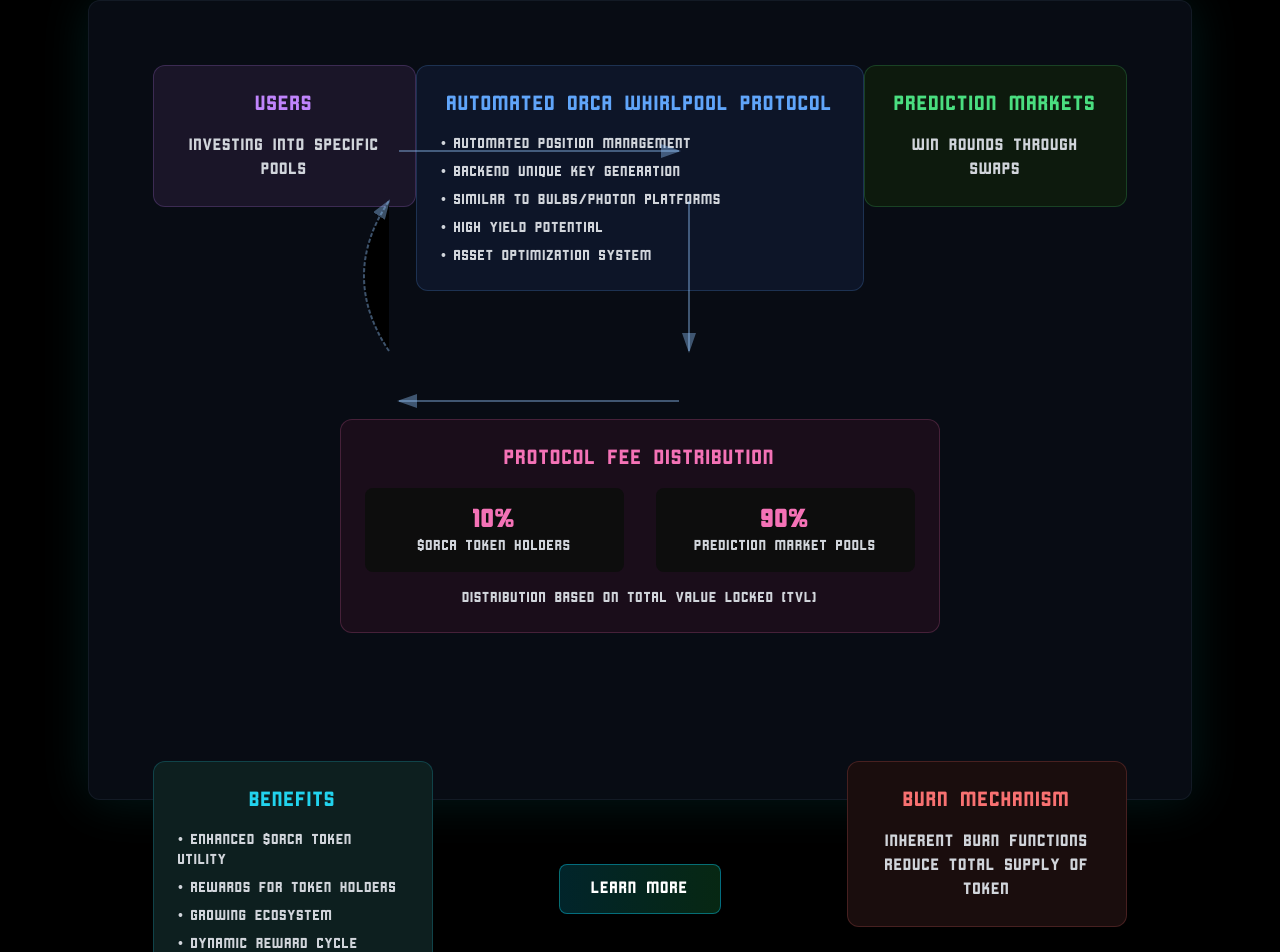
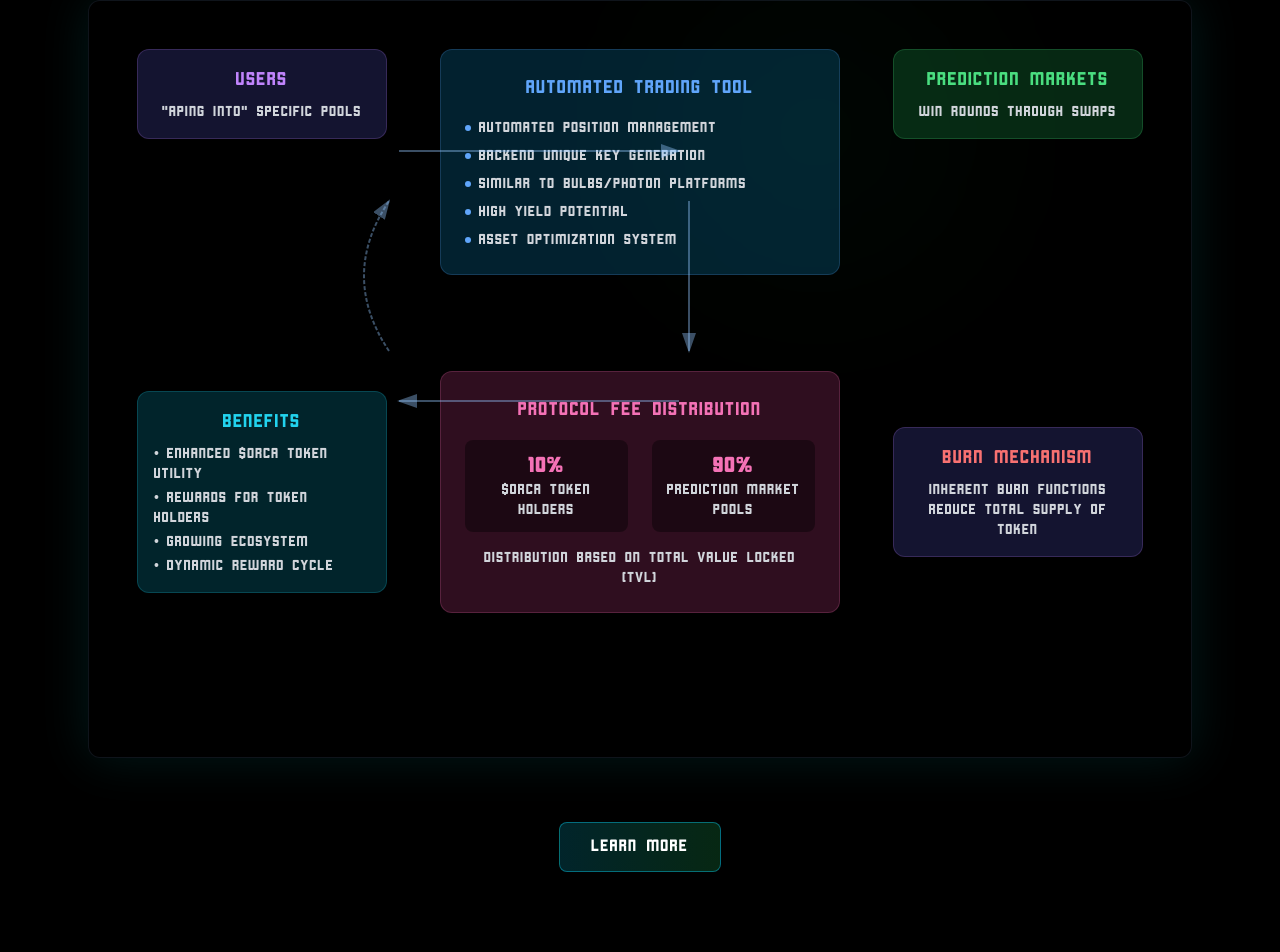
Before and after one commit to OrcaMonsta/orcamonsta1, a Next.js app: page /how-it-works in a window 1280 px wide. Shown: the part 524-1476 px from the top of the page. Built offline with nearby package versions, Linux system fonts and the light colour scheme.

Commit message:
Overhaul ecosystem visualization: Match reference design with correct layout, spacing, and flow arrows

```diff
--- a/app/how-it-works/page.tsx
+++ b/app/how-it-works/page.tsx
@@ -114,118 +114,133 @@ export default function HowItWorks() {
             ORCA WHIRLPOOL ECOSYSTEM
           </h2>
 
-          <div className="relative backdrop-blur-md bg-[#080c14] rounded-xl border border-gray-800/50
-            shadow-[0_0_50px_rgba(0,255,255,0.1)] h-[800px] max-w-[1400px] mx-auto p-16">
+          <div className="relative bg-black/30 rounded-xl border border-gray-800/50
+            shadow-[0_0_50px_rgba(0,255,255,0.1)] min-h-[700px] max-w-[1200px] mx-auto p-12">
 
             {/* Top Row */}
-            <div className="flex justify-between items-start mb-32">
-              {/* Users Box */}
+            <div className="flex justify-between items-start mb-24">
+              {/* Left User Box */}
               <motion.div
                 initial={{ opacity: 0, x: -20 }}
                 animate={{ opacity: 1, x: 0 }}
                 transition={{ duration: 0.6 }}
-                className="w-[280px] p-6 bg-[#1a1528] rounded-xl border border-purple-400/20"
+                className="w-[250px] p-4 bg-[#6366f1]/20 rounded-xl border border-purple-400/20"
               >
-                <h3 className={`${cornerstone.className} text-xl text-center text-purple-400 mb-4`}>
-                  USERS
+                <h3 className={`${cornerstone.className} text-lg text-center text-purple-400 mb-2`}>
+                  Users
                 </h3>
-                <div className="text-center text-gray-300">
-                  INVESTING INTO SPECIFIC POOLS
+                <div className="text-center text-gray-300 text-sm">
+                  "Aping into" specific pools
                 </div>
               </motion.div>
 
-              {/* Protocol Box */}
+              {/* Center Trading Tool Box */}
               <motion.div
                 initial={{ opacity: 0, y: -20 }}
                 animate={{ opacity: 1, y: 0 }}
                 transition={{ duration: 0.6 }}
-                className="w-[480px] p-6 bg-[#0d1528] rounded-xl border border-blue-400/20"
+                className="w-[400px] p-6 bg-[#0ea5e9]/20 rounded-xl border border-blue-400/20"
               >
-                <h3 className={`${cornerstone.className} text-xl text-center text-blue-400 mb-4`}>
-                  AUTOMATED ORCA WHIRLPOOL PROTOCOL
+                <h3 className={`${cornerstone.className} text-lg text-center text-blue-400 mb-4`}>
+                  Automated Trading Tool
                 </h3>
                 <ul className="space-y-2 text-gray-300 text-sm">
-                  <li>• AUTOMATED POSITION MANAGEMENT</li>
-                  <li>• BACKEND UNIQUE KEY GENERATION</li>
-                  <li>• SIMILAR TO BULBS/PHOTON PLATFORMS</li>
-                  <li>• HIGH YIELD POTENTIAL</li>
-                  <li>• ASSET OPTIMIZATION SYSTEM</li>
+                  <li className="flex items-center gap-2">
+                    <span className="w-1.5 h-1.5 bg-blue-400 rounded-full"></span>
+                    Automated position management
+                  </li>
+                  <li className="flex items-center gap-2">
+                    <span className="w-1.5 h-1.5 bg-blue-400 rounded-full"></span>
+                    Backend unique key generation
+                  </li>
+                  <li className="flex items-center gap-2">
+                    <span className="w-1.5 h-1.5 bg-blue-400 rounded-full"></span>
+                    Similar to Bulbs/Photon platforms
+                  </li>
+                  <li className="flex items-center gap-2">
+                    <span className="w-1.5 h-1.5 bg-blue-400 rounded-full"></span>
+                    High yield potential
+                  </li>
+                  <li className="flex items-center gap-2">
+                    <span className="w-1.5 h-1.5 bg-blue-400 rounded-full"></span>
+                    Asset optimization system
+                  </li>
                 </ul>
               </motion.div>
 
-              {/* Prediction Markets Box */}
+              {/* Right Prediction Markets Box */}
               <motion.div
                 initial={{ opacity: 0, x: 20 }}
                 animate={{ opacity: 1, x: 0 }}
                 transition={{ duration: 0.6 }}
-                className="w-[280px] p-6 bg-[#0d1a0d] rounded-xl border border-green-400/20"
+                className="w-[250px] p-4 bg-[#22c55e]/20 rounded-xl border border-green-400/20"
               >
-                <h3 className={`${cornerstone.className} text-xl text-center text-green-400 mb-4`}>
-                  PREDICTION MARKETS
+                <h3 className={`${cornerstone.className} text-lg text-center text-green-400 mb-2`}>
+                  Prediction Markets
                 </h3>
-                <div className="text-center text-gray-300">
-                  WIN ROUNDS THROUGH SWAPS
+                <div className="text-center text-gray-300 text-sm">
+                  Win rounds through swaps
                 </div>
               </motion.div>
             </div>
 
-            {/* Middle Row - Fee Distribution */}
-            <motion.div
-              initial={{ opacity: 0 }}
-              animate={{ opacity: 1 }}
-              transition={{ duration: 0.6 }}
-              className="w-[600px] mx-auto mb-32 p-6 bg-[#1a0d1a] rounded-xl border border-pink-400/20"
-            >
-              <h3 className={`${cornerstone.className} text-xl text-center text-pink-400 mb-4`}>
-                PROTOCOL FEE DISTRIBUTION
-              </h3>
-              <div className="grid grid-cols-2 gap-8 mb-4">
-                <div className="text-center p-4 bg-[#0d0d0d] rounded-lg">
-                  <div className="text-2xl font-bold text-pink-400">10%</div>
-                  <div className="text-sm text-gray-300">$ORCA TOKEN HOLDERS</div>
-                </div>
-                <div className="text-center p-4 bg-[#0d0d0d] rounded-lg">
-                  <div className="text-2xl font-bold text-pink-400">90%</div>
-                  <div className="text-sm text-gray-300">PREDICTION MARKET POOLS</div>
-                </div>
-              </div>
-              <div className="text-center text-sm text-gray-300">
-                DISTRIBUTION BASED ON TOTAL VALUE LOCKED (TVL)
-              </div>
-            </motion.div>
-
-            {/* Bottom Row */}
-            <div className="flex justify-between items-start">
-              {/* Benefits Box */}
+            {/* Middle Row */}
+            <div className="flex justify-between items-center mb-24">
+              {/* Left Side - Benefits */}
               <motion.div
                 initial={{ opacity: 0, x: -20 }}
                 animate={{ opacity: 1, x: 0 }}
                 transition={{ duration: 0.6 }}
-                className="w-[280px] p-6 bg-[#0d1f1f] rounded-xl border border-cyan-400/20"
+                className="w-[250px] p-4 bg-[#06b6d4]/20 rounded-xl border border-cyan-400/20"
               >
-                <h3 className={`${cornerstone.className} text-xl text-center text-cyan-400 mb-4`}>
-                  BENEFITS
+                <h3 className={`${cornerstone.className} text-lg text-center text-cyan-400 mb-2`}>
+                  Benefits
                 </h3>
-                <ul className="space-y-2 text-gray-300 text-sm">
-                  <li>• ENHANCED $ORCA TOKEN UTILITY</li>
-                  <li>• REWARDS FOR TOKEN HOLDERS</li>
-                  <li>• GROWING ECOSYSTEM</li>
-                  <li>• DYNAMIC REWARD CYCLE</li>
+                <ul className="space-y-1 text-gray-300 text-sm">
+                  <li>• Enhanced $ORCA token utility</li>
+                  <li>• Rewards for token holders</li>
+                  <li>• Growing ecosystem</li>
+                  <li>• Dynamic reward cycle</li>
                 </ul>
               </motion.div>
 
-              {/* Burn Mechanism Box */}
+              {/* Center - Protocol Fee Distribution */}
+              <motion.div
+                initial={{ opacity: 0 }}
+                animate={{ opacity: 1 }}
+                transition={{ duration: 0.6 }}
+                className="w-[400px] p-6 bg-[#ec4899]/20 rounded-xl border border-pink-400/20"
+              >
+                <h3 className={`${cornerstone.className} text-lg text-center text-pink-400 mb-4`}>
+                  Protocol Fee Distribution
+                </h3>
+                <div className="grid grid-cols-2 gap-6 mb-4">
+                  <div className="text-center p-3 bg-black/40 rounded-lg">
+                    <div className="text-xl font-bold text-pink-400">10%</div>
+                    <div className="text-sm text-gray-300">$ORCA Token Holders</div>
+                  </div>
+                  <div className="text-center p-3 bg-black/40 rounded-lg">
+                    <div className="text-xl font-bold text-pink-400">90%</div>
+                    <div className="text-sm text-gray-300">Prediction Market Pools</div>
+                  </div>
+                </div>
+                <div className="text-center text-sm text-gray-300">
+                  Distribution based on Total Value Locked (TVL)
+                </div>
+              </motion.div>
+
+              {/* Right Side - Burn Mechanism */}
               <motion.div
                 initial={{ opacity: 0, x: 20 }}
                 animate={{ opacity: 1, x: 0 }}
                 transition={{ duration: 0.6 }}
-                className="w-[280px] p-6 bg-[#1a0d0d] rounded-xl border border-red-400/20"
+                className="w-[250px] p-4 bg-[#6366f1]/20 rounded-xl border border-purple-400/20"
               >
-                <h3 className={`${cornerstone.className} text-xl text-center text-red-400 mb-4`}>
-                  BURN MECHANISM
+                <h3 className={`${cornerstone.className} text-lg text-center text-red-400 mb-2`}>
+                  Burn Mechanism
                 </h3>
-                <div className="text-center text-gray-300">
-                  INHERENT BURN FUNCTIONS REDUCE TOTAL SUPPLY OF TOKEN
+                <div className="text-center text-gray-300 text-sm">
+                  Inherent burn functions reduce total supply of token
                 </div>
               </motion.div>
             </div>
```
